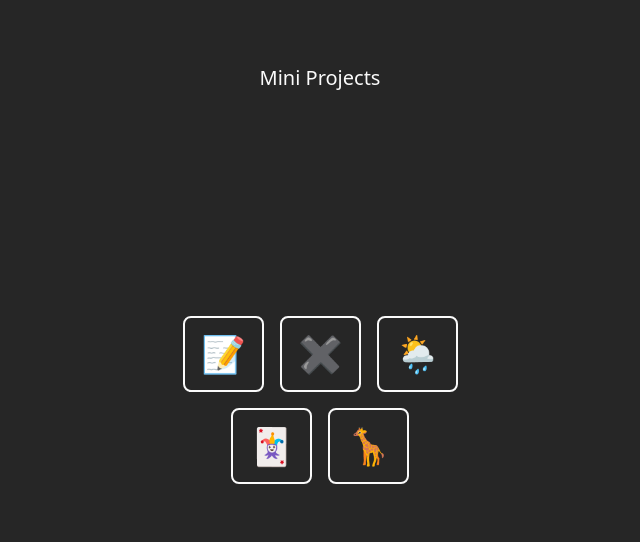
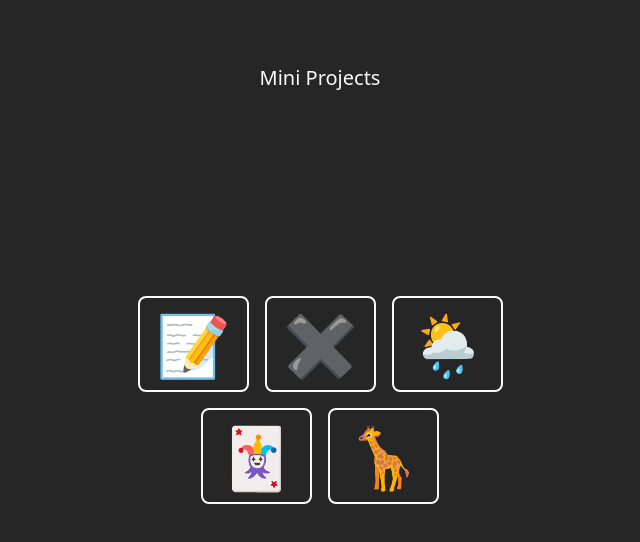
Before and after one commit to mshortcodes/mini-projects, a React (Vite) app: page / in a window 1280 px wide. Shown: the top 542 px of the page, without its empty margins (320-960 px from the left). Built offline with nearby package versions, Linux system fonts and the light colour scheme.

Commit message:
Add styles

```diff
--- a/src/App.jsx
+++ b/src/App.jsx
@@ -10,7 +10,6 @@ import Flashcards from './components/Flashcards.jsx';
 function App() {
 	return (
 		<BrowserRouter>
-			<>
 			<Routes>
 				<Route path='/' element={<Home />}></Route>
 				<Route path='/to-do-list' element={<ToDoList />}></Route>
@@ -21,7 +20,6 @@ function App() {
 					element={<MemoryCardGame />}></Route>
 				<Route path='/flashcards' element={<Flashcards />}></Route>
 			</Routes>
-			</>
 		</BrowserRouter>
 	);
 }
--- a/src/components/Home.jsx
+++ b/src/components/Home.jsx
@@ -7,32 +7,32 @@ function Home() {
 				<h1 className='text-xl text-neutral-50'>Mini Projects</h1>
 			</div>
 
-			<div className='flex w-full max-w-xs flex-1 flex-col justify-center'>
+			<div className='flex w-full max-w-xs flex-1 flex-col justify-center md:max-w-md'>
 				<div className='flex justify-center'>
 					<Link to='/to-do-list'>
-						<div className='m-2 cursor-pointer rounded-lg border-2 border-neutral-50 p-4 text-4xl selection:bg-transparent hover:bg-neutral-950 hover:shadow-md hover:shadow-yellow-400'>
+						<div className='m-2 cursor-pointer rounded-lg border-2 border-neutral-50 p-4 text-4xl selection:bg-transparent hover:bg-neutral-950 hover:shadow-md hover:shadow-yellow-400 md:text-6xl'>
 							📝
 						</div>
 					</Link>
 					<Link to='/tic-tac-toe'>
-						<div className='m-2 cursor-pointer rounded-lg border-2 border-neutral-50 p-4 text-4xl selection:bg-transparent hover:bg-neutral-950 hover:shadow-md hover:shadow-yellow-400'>
+						<div className='hover:shadow-yellow-400md:text-6xl m-2 cursor-pointer rounded-lg border-2 border-neutral-50 p-4 text-4xl selection:bg-transparent hover:bg-neutral-950 hover:shadow-md md:text-6xl '>
 							✖️
 						</div>
 					</Link>
 					<Link to='weather-app'>
-						<div className='m-2 cursor-pointer rounded-lg border-2 border-neutral-50 p-4 text-4xl selection:bg-transparent hover:bg-neutral-950 hover:shadow-md hover:shadow-yellow-400'>
+						<div className='hover:shadow-yellow-400md:text-6xl m-2 cursor-pointer rounded-lg border-2 border-neutral-50 p-4 text-4xl selection:bg-transparent hover:bg-neutral-950 hover:shadow-md md:text-6xl '>
 							🌦️
 						</div>
 					</Link>
 				</div>
 				<div className='flex justify-center'>
 					<Link to='/memory-card-game'>
-						<div className='m-2 cursor-pointer rounded-lg border-2 border-neutral-50 p-4 text-4xl selection:bg-transparent hover:bg-neutral-950 hover:shadow-md hover:shadow-yellow-400'>
+						<div className='hover:shadow-yellow-400md:text-6xl m-2 cursor-pointer rounded-lg border-2 border-neutral-50 p-4 text-4xl selection:bg-transparent hover:bg-neutral-950 hover:shadow-md md:text-6xl '>
 							🃏
 						</div>
 					</Link>
 					<Link to='flashcards'>
-						<div className='m-2 cursor-pointer rounded-lg border-2 border-neutral-50 p-4 text-4xl selection:bg-transparent hover:bg-neutral-950 hover:shadow-md hover:shadow-yellow-400'>
+						<div className='hover:shadow-yellow-400md:text-6xl m-2 cursor-pointer rounded-lg border-2 border-neutral-50 p-4 text-4xl selection:bg-transparent hover:bg-neutral-950 hover:shadow-md md:text-6xl '>
 							🦒
 						</div>
 					</Link>
--- a/src/components/MemoryCardGame.jsx
+++ b/src/components/MemoryCardGame.jsx
@@ -21,7 +21,7 @@ const Card = ({ value, onClick, isFlipped, isMatched }) => {
 const Trophy = () => {
 	return (
 		<div className='flex flex-col items-center'>
-			<span className='text-trophy-xl animate-bounce'>🏆</span>
+			<span className='text-trophy-xl animate-bounce text-8xl'>🏆</span>
 			<p className='text-xl text-neutral-50'>🎉 Congratulations! 🎉</p>
 		</div>
 	);
--- a/src/components/TicTacToe.jsx
+++ b/src/components/TicTacToe.jsx
@@ -51,7 +51,7 @@ function TicTacToe() {
 	let status;
 
 	if (winner) {
-		status = `👑: ${squares[winner[0]]}`;
+		status = `🏆: ${squares[winner[0]]}`;
 	} else if (draw) {
 		status = `It's a draw!`;
 	} else {
```
Lines whose indentation alone changed are shown as unchanged.
